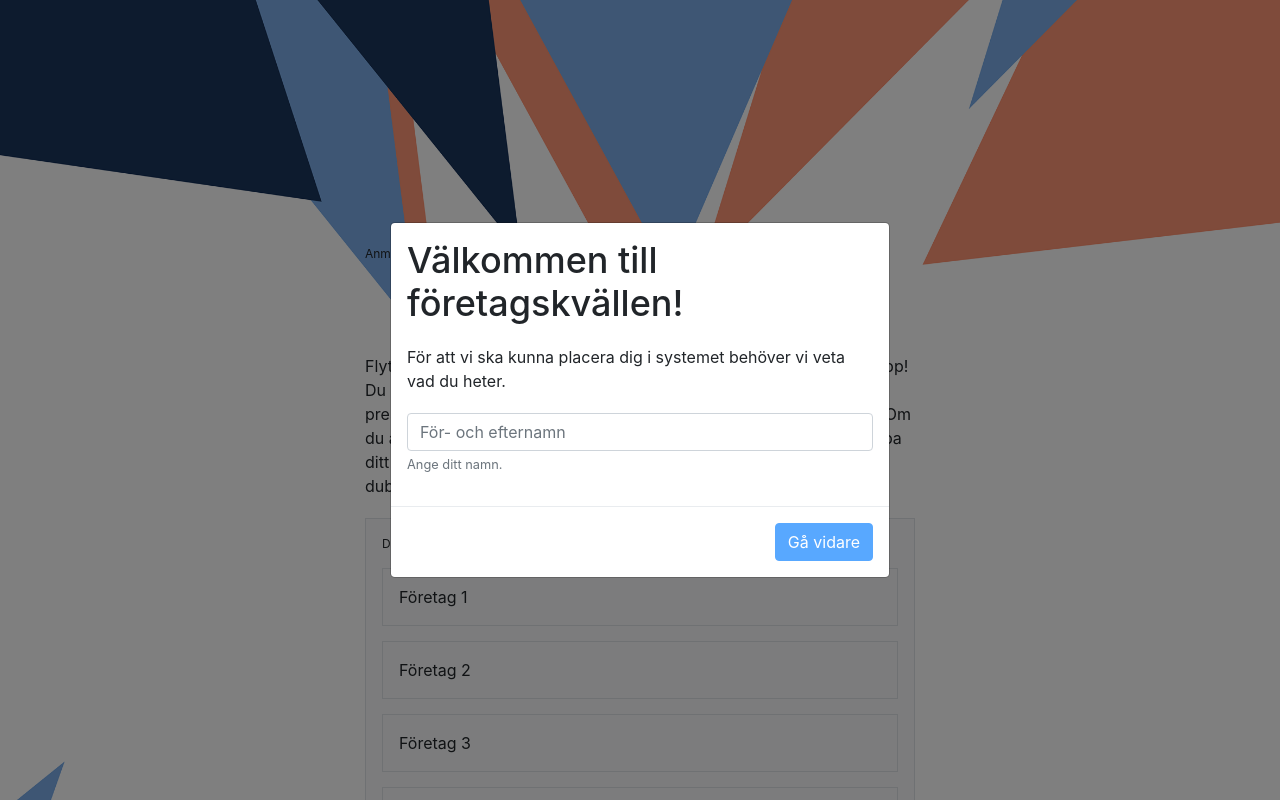
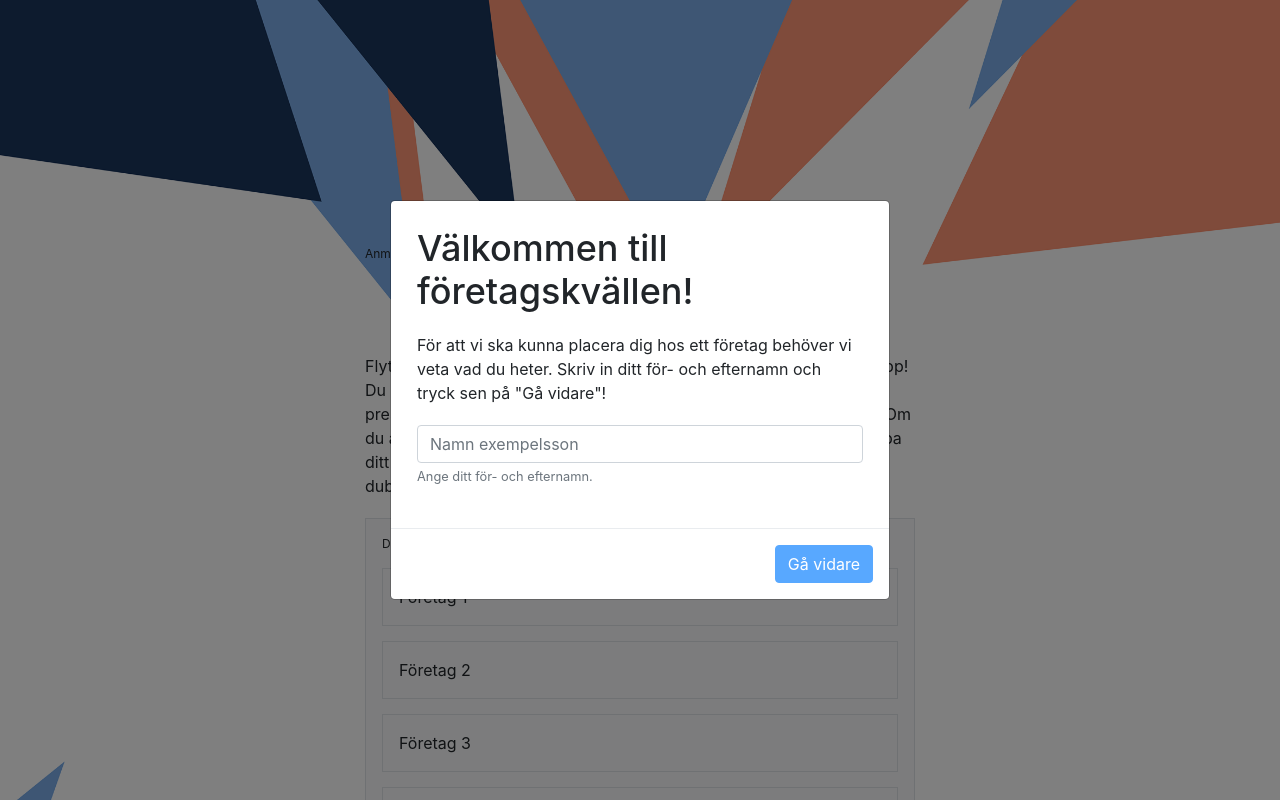
Before and after one commit to UppsalaSystemvetare/Foretagskvallen2020, a PHP site: page / in a window 1280 px wide. Run offline with PHP 8.4, Linux system fonts and the light colour scheme; some libraries are stand-ins or nearby versions.

Commit message:
gömde scrollbar

```diff
--- a/assets/css/style.css
+++ b/assets/css/style.css
@@ -4,6 +4,11 @@ body {
     background-size: cover;
     background-position: center;
     padding: 220px 0;
+    -ms-overflow-style: none;
+}
+
+body::-webkit-scrollbar {
+    display: none;
 }
 
 h1 {
@@ -34,6 +39,10 @@ p {
     left: 50%;
     width: 50%;
     max-width: 200px;
+}
+
+.container-md{
+    padding: 10px;
 }
 
 .name-holder{
--- a/index.php
+++ b/index.php
@@ -12,12 +12,14 @@ include("include/html/default.php");
                     <div class="container-md">
                         <h1>Välkommen till företagskvällen!</h1>
                         <div class="intro-text">
-                            <p>För att vi ska kunna placera dig i systemet behöver vi veta vad du heter.</p>
+                            <p>För att vi ska kunna placera dig hos ett företag behöver vi veta vad du heter.
+                                Skriv in ditt för- och efternamn och tryck sen på "Gå vidare"!
+                            </p>
                         </div>
                         <form>
                             <div class="form-group">
-                                <input type="text" class="form-control" id="InputName" placeholder="För- och efternamn">
-                                <small id="emailHelp" class="form-text text-muted">Ange ditt namn.</small>
+                                <input type="text" class="form-control" id="InputName" placeholder="Namn exempelsson">
+                                <small id="emailHelp" class="form-text text-muted">Ange ditt för- och efternamn.</small>
                             </div>
                         </form>
                     </div>
```
